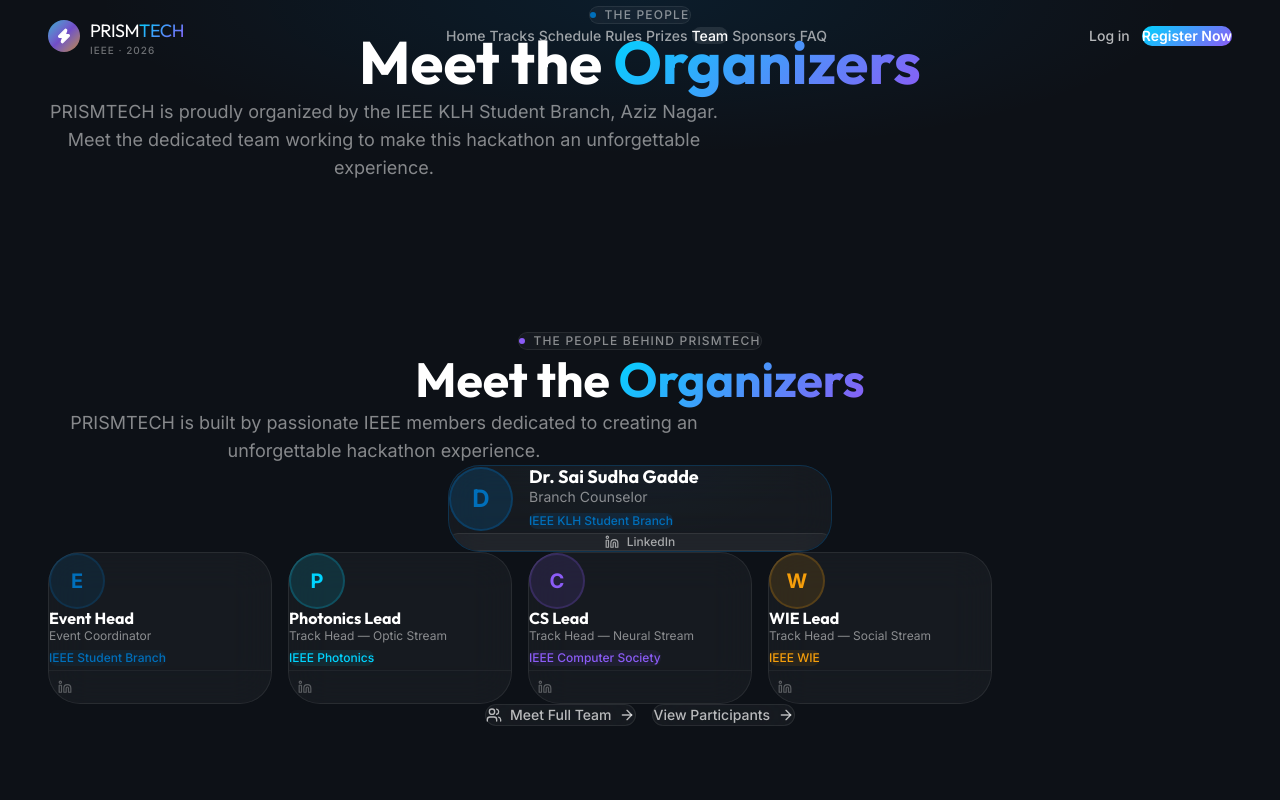
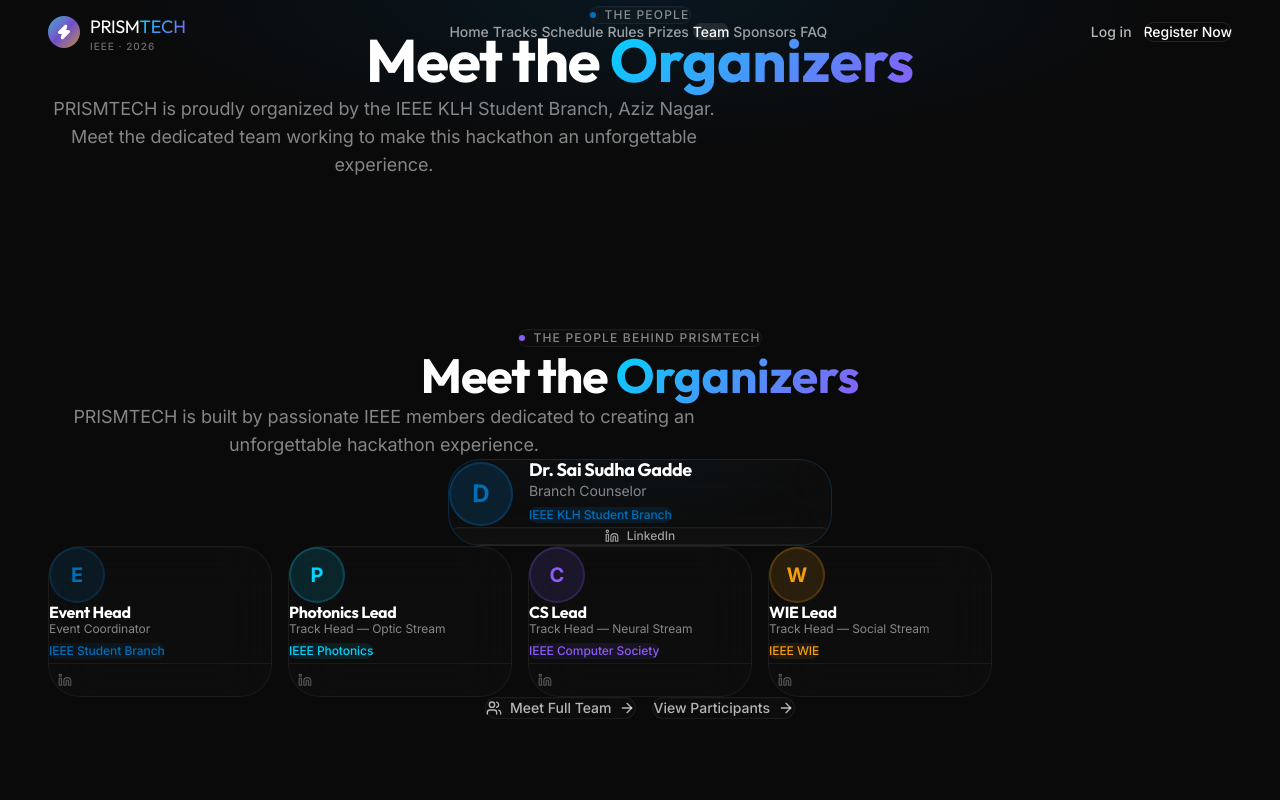
Before and after one commit to sahasrareddy225/prismtech, a Next.js app in the folder frontend/: page /team in a window 1280 px wide. Shown: the top 800 px of the page. Built offline with nearby package versions, Linux system fonts and the light colour scheme.

Commit message:
design: major aesthetic overhaul for premium linear/apple look

```diff
--- a/frontend/src/app/globals.css
+++ b/frontend/src/app/globals.css
@@ -23,21 +23,21 @@
   --color-neural: #8b5cf6;      /* Violet — CS / AI */
   --color-social: #f59e0b;      /* Gold — WIE / Social */
 
-  /* Neutral Dark Palette */
-  --color-surface-0: #030712;    /* Deepest bg */
-  --color-surface-1: #0d1117;    /* Main bg */
-  --color-surface-2: #161b22;    /* Card bg */
-  --color-surface-3: #21262d;    /* Elevated card */
-  --color-surface-4: #2d333b;    /* Border */
+  /* Neutral Dark Palette - OLED / Vercel style */
+  --color-surface-0: #000000;    /* Pure black */
+  --color-surface-1: #0a0a0a;    /* Deep grey */
+  --color-surface-2: #111111;    /* Card bg */
+  --color-surface-3: #1a1a1a;    /* Elevated card */
+  --color-surface-4: #222222;    /* Border */
 
   /* Text */
-  --color-text-primary: #f0f6fc;
-  --color-text-secondary: #8b949e;
-  --color-text-muted: #484f58;
+  --color-text-primary: #ededed;
+  --color-text-secondary: #a1a1aa;
+  --color-text-muted: #71717a;
 
-  /* Glass */
-  --color-glass-bg: rgba(255, 255, 255, 0.04);
-  --color-glass-border: rgba(255, 255, 255, 0.08);
+  /* Glass - Subtler, more premium */
+  --color-glass-bg: rgba(255, 255, 255, 0.015);
+  --color-glass-border: rgba(255, 255, 255, 0.06);
 
   /* Border Radius */
   --radius-sm: 8px;
@@ -78,12 +78,18 @@
 /* ─── Typography ─────────────────────────────────────────────────────────────── */
 .font-display {
   font-family: var(--font-display);
+  letter-spacing: -0.02em; /* Apple-style tight tracking */
 }
 
 h1, h2, h3, h4, h5, h6 {
   font-family: var(--font-display);
-  line-height: 1.2;
+  line-height: 1.15;
   font-weight: 700;
+  letter-spacing: -0.03em; /* Tighter headers */
+}
+
+p, li, span {
+  letter-spacing: -0.005em; /* Slightly tighter body */
 }
 
 /* ─── Utility Classes ────────────────────────────────────────────────────────── */
@@ -92,15 +98,17 @@
 .glass {
   background: var(--color-glass-bg);
   border: 1px solid var(--color-glass-border);
-  backdrop-filter: blur(20px);
-  -webkit-backdrop-filter: blur(20px);
+  box-shadow: inset 0 1px 0 0 rgba(255, 255, 255, 0.02); /* Linear style inner rim */
+  backdrop-filter: blur(24px);
+  -webkit-backdrop-filter: blur(24px);
 }
 
 .glass-strong {
-  background: rgba(255, 255, 255, 0.07);
-  border: 1px solid rgba(255, 255, 255, 0.12);
-  backdrop-filter: blur(40px);
-  -webkit-backdrop-filter: blur(40px);
+  background: rgba(255, 255, 255, 0.03);
+  border: 1px solid rgba(255, 255, 255, 0.08);
+  box-shadow: inset 0 1px 0 0 rgba(255, 255, 255, 0.04);
+  backdrop-filter: blur(48px);
+  -webkit-backdrop-filter: blur(48px);
 }
 
 /* Gradient text */
@@ -140,13 +148,15 @@
 
 /* Card hover effect */
 .card-hover {
-  transition: transform 0.3s cubic-bezier(0.34, 1.56, 0.64, 1),
-              box-shadow 0.3s ease,
-              border-color 0.3s ease;
+  transition: transform 0.4s cubic-bezier(0.16, 1, 0.3, 1),
+              box-shadow 0.4s cubic-bezier(0.16, 1, 0.3, 1),
+              border-color 0.4s ease,
+              background-color 0.4s ease;
 }
 
 .card-hover:hover {
-  transform: translateY(-4px) scale(1.01);
+  transform: translateY(-2px); /* Softer translation, no scale */
+  box-shadow: 0 12px 40px -12px rgba(0,0,0,0.5);
 }
 
 /* Section spacing */
--- a/frontend/src/components/layout/Navbar.tsx
+++ b/frontend/src/components/layout/Navbar.tsx
@@ -51,13 +51,13 @@
         className={cn(
           'fixed top-0 left-0 right-0 z-50 transition-all duration-300',
           scrolled
-            ? 'glass border-b border-white/5 shadow-[0_4px_30px_rgba(0,0,0,0.5)]'
+            ? 'glass border-b border-white/5 shadow-none'
             : 'bg-transparent'
         )}
         role="banner"
       >
         <nav
-          className="container flex items-center justify-between h-16 md:h-18"
+          className="container flex items-center justify-between h-14 md:h-16"
           aria-label="Main navigation"
         >
           {/* Logo */}
@@ -120,13 +120,13 @@
             </Link>
             <Link
               href="/auth/register"
-              className="relative px-5 py-2.5 text-sm font-semibold text-white rounded-xl overflow-hidden group"
-              style={{
-                background: 'linear-gradient(135deg, #00d4ff 0%, #8b5cf6 100%)',
-              }}
+              className="relative px-5 py-2 text-sm font-medium text-white rounded-full overflow-hidden group shadow-[0_0_0_1px_rgba(255,255,255,0.1)_inset]"
+              style={{ background: 'var(--color-surface-2)' }}
             >
-              <span className="relative z-10">Register Now</span>
-              <div className="absolute inset-0 bg-white/20 opacity-0 group-hover:opacity-100 transition-opacity" />
+              <span className="relative z-10 group-hover:text-[#00d4ff] transition-colors">Register Now</span>
+              <div
+                className="absolute inset-0 bg-gradient-to-r from-[#00d4ff]/10 to-[#8b5cf6]/10 opacity-0 group-hover:opacity-100 transition-opacity"
+              />
             </Link>
           </div>
 
--- a/frontend/src/components/sections/HeroSection.tsx
+++ b/frontend/src/components/sections/HeroSection.tsx
@@ -179,19 +179,22 @@
             <Link
               href="/auth/register"
               id="hero-register-cta"
-              className="group relative inline-flex items-center gap-2.5 px-8 py-4 rounded-2xl font-semibold text-white text-base overflow-hidden"
-              style={{ background: 'linear-gradient(135deg, #00d4ff 0%, #8b5cf6 60%, #8b5cf6 100%)' }}
+              className="group relative inline-flex items-center gap-2.5 px-8 py-4 rounded-full font-medium text-white text-base overflow-hidden transition-all shadow-[0_0_0_1px_rgba(255,255,255,0.1)_inset]"
+              style={{ background: 'var(--color-surface-2)' }}
             >
               <span className="relative z-10">Register Your Team</span>
-              <ArrowRight className="relative z-10 w-4.5 h-4.5 group-hover:translate-x-1 transition-transform" />
-              <div className="absolute inset-0 opacity-0 group-hover:opacity-100 transition-opacity"
-                style={{ background: 'linear-gradient(135deg, #00b8dd 0%, #7c3aed 100%)' }}
+              <ArrowRight className="relative z-10 w-4.5 h-4.5 group-hover:translate-x-1 transition-transform text-[#00d4ff]" />
+              <div
+                className="absolute inset-0 opacity-0 group-hover:opacity-100 transition-opacity duration-500"
+                style={{
+                  background: 'radial-gradient(100px circle at center, rgba(0,212,255,0.15), transparent)',
+                }}
               />
             </Link>
 
             <Link
               href="/tracks"
-              className="inline-flex items-center gap-2.5 px-8 py-4 rounded-2xl font-semibold text-white/80 text-base glass border border-white/10 hover:bg-white/10 hover:text-white transition-all"
+              className="inline-flex items-center gap-2.5 px-8 py-4 rounded-full font-medium text-white/70 text-base hover:bg-white/5 hover:text-white transition-all shadow-[0_0_0_1px_rgba(255,255,255,0.05)_inset]"
             >
               Explore Tracks
               <ArrowRight className="w-4.5 h-4.5 opacity-60" />
--- a/frontend/src/components/sections/PrizesSection.tsx
+++ b/frontend/src/components/sections/PrizesSection.tsx
@@ -10,8 +10,8 @@
     subtitle: 'Best across all three streams',
     icon: Trophy,
     color: '#f59e0b',
-    gradient: 'linear-gradient(135deg, rgba(245,158,11,0.15) 0%, rgba(245,158,11,0.05) 100%)',
-    border: 'rgba(245,158,11,0.3)',
+    gradient: 'linear-gradient(135deg, rgba(245,158,11,0.08) 0%, rgba(245,158,11,0.02) 100%)',
+    border: 'rgba(245,158,11,0.1)',
     rewards: [
       'IEEE PrismTech Champion Title',
       'Certificates of Excellence',
@@ -26,8 +26,8 @@
     subtitle: 'IEEE Photonics Society Award',
     icon: Star,
     color: '#00d4ff',
-    gradient: 'linear-gradient(135deg, rgba(0,212,255,0.1) 0%, transparent 100%)',
-    border: 'rgba(0,212,255,0.2)',
+    gradient: 'linear-gradient(135deg, rgba(0,212,255,0.05) 0%, transparent 100%)',
+    border: 'rgba(0,212,255,0.08)',
     rewards: [
       'Track Winner Certificate',
       'IEEE Photonics Recognition',
@@ -41,8 +41,8 @@
     subtitle: 'IEEE Computer Society Award',
     icon: Star,
     color: '#8b5cf6',
-    gradient: 'linear-gradient(135deg, rgba(139,92,246,0.1) 0%, transparent 100%)',
-    border: 'rgba(139,92,246,0.2)',
+    gradient: 'linear-gradient(135deg, rgba(139,92,246,0.05) 0%, transparent 100%)',
+    border: 'rgba(139,92,246,0.08)',
     rewards: [
       'Track Winner Certificate',
       'IEEE CS Recognition',
@@ -56,8 +56,8 @@
     subtitle: 'IEEE WIE Affinity Award',
     icon: Star,
     color: '#f59e0b',
-    gradient: 'linear-gradient(135deg, rgba(245,158,11,0.1) 0%, transparent 100%)',
-    border: 'rgba(245,158,11,0.2)',
+    gradient: 'linear-gradient(135deg, rgba(245,158,11,0.05) 0%, transparent 100%)',
+    border: 'rgba(245,158,11,0.08)',
     rewards: [
       'Track Winner Certificate',
       'IEEE WIE Recognition',
@@ -112,8 +112,7 @@
             that open doors.
           </p>
           <div
-            className="inline-block mt-4 px-4 py-2 rounded-xl text-sm text-white/60 border"
-            style={{ background: 'rgba(245, 158, 11, 0.05)', borderColor: 'rgba(245, 158, 11, 0.15)' }}
+            className="inline-block mt-4 px-4 py-2 rounded-xl text-sm text-white/60 bg-[#111111] shadow-[0_0_0_1px_rgba(245,158,11,0.1)_inset]"
           >
             🎯 Recognition-based awards — the real prize is building something that matters.
           </div>
@@ -122,8 +121,8 @@
         {/* Champion Prize — Featured */}
         <FadeIn className="mb-8" delay={0.1}>
           <div
-            className="relative p-8 sm:p-10 rounded-2xl border overflow-hidden"
-            style={{ background: champion.gradient, borderColor: champion.border }}
+            className="relative p-8 sm:p-10 rounded-2xl overflow-hidden bg-[#111111]"
+            style={{ background: champion.gradient, boxShadow: `inset 0 0 0 1px ${champion.border}, 0 12px 40px rgba(0,0,0,0.4)` }}
           >
             {/* Background glow */}
             <div
@@ -182,8 +181,8 @@
             return (
               <StaggerItem key={prize.title}>
                 <div
-                  className="p-6 rounded-2xl border h-full"
-                  style={{ background: prize.gradient, borderColor: prize.border }}
+                  className="p-6 rounded-2xl h-full bg-[#111111]"
+                  style={{ background: prize.gradient, boxShadow: `inset 0 0 0 1px ${prize.border}` }}
                 >
                   <div className="flex items-center gap-3 mb-4">
                     <div
```
Also changed, not shown: frontend/src/components/sections/TracksSection.tsx (+9 -9 lines).
